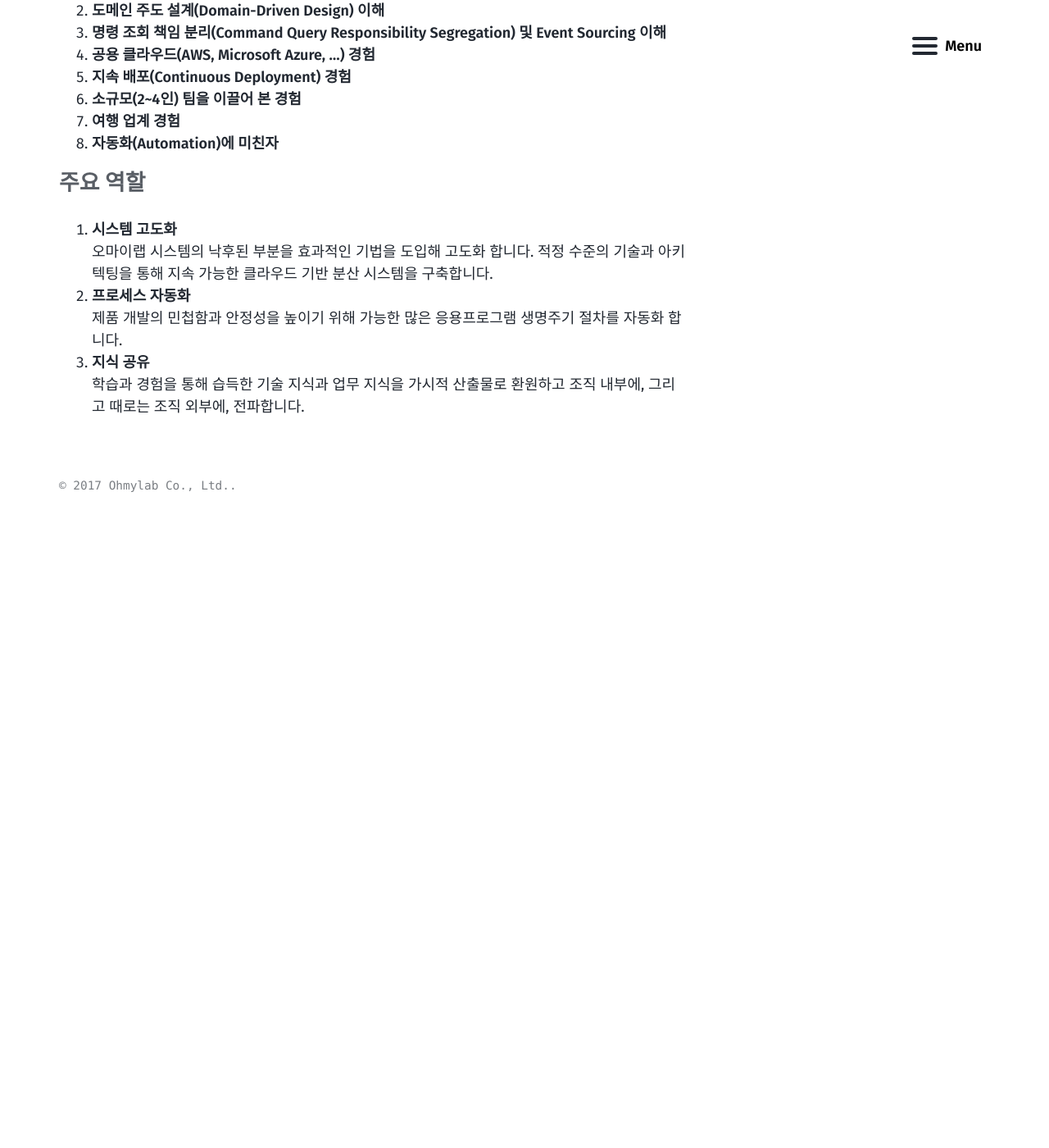
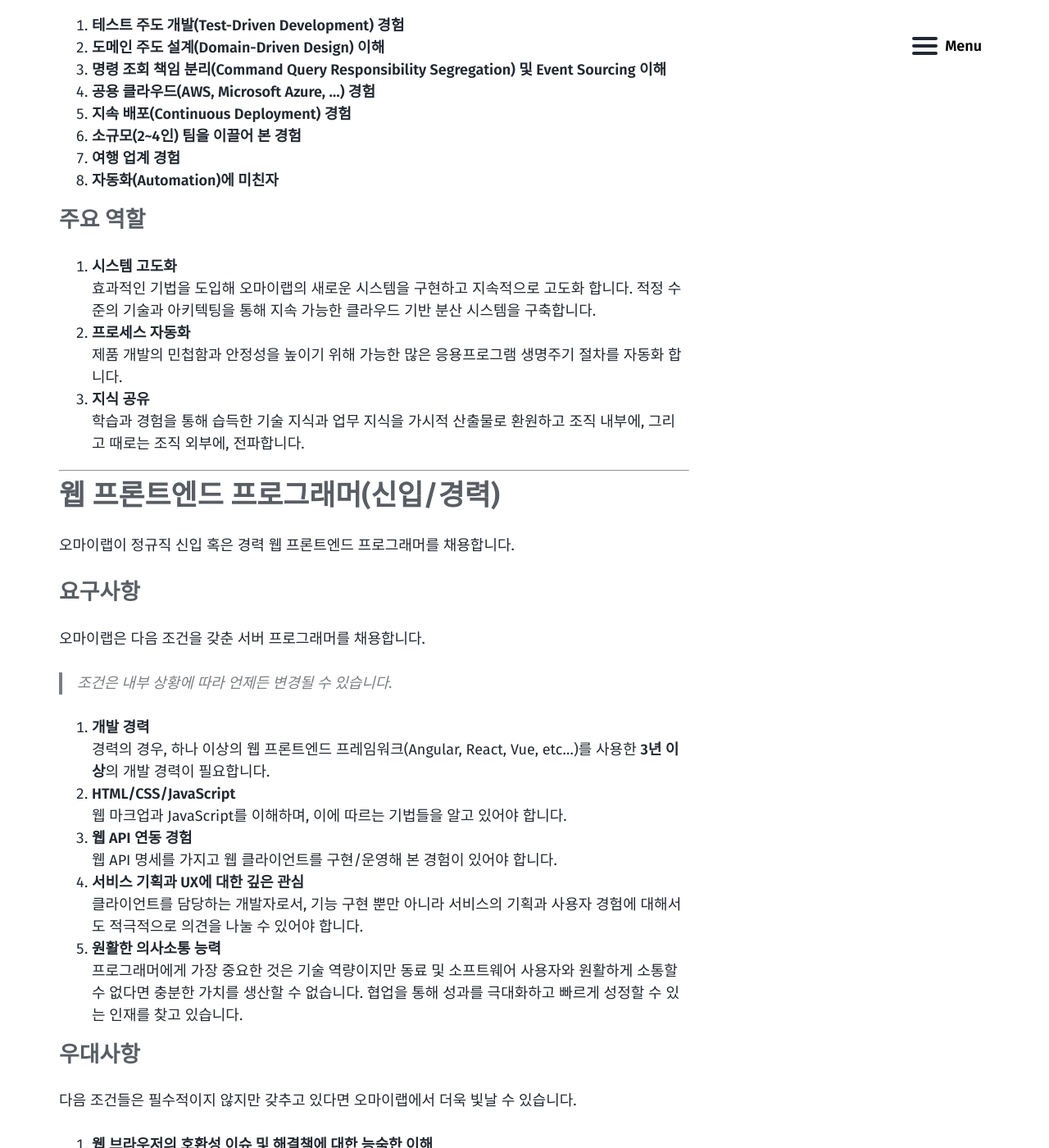
Before and after one commit to mmistakes/jekyll-theme-basically-basic, a Jekyll site: the page built from recruit.md, in a window 1280 px wide and 1400 px high, scrolled down 5699 px. Shown: the whole window at 82% size. Built offline with Jekyll 4.4.1, drawn with Linux system fonts in a browser that asks for light colours; before the commit the page ends 6329 px from its top, so only the background shows below that; some of the changed text lies outside the part shown.

Commit message:
채용 공고 페이지 수정 및 웹 프론트엔드 개발자 공고 추가.

```diff
--- a/recruit.md
+++ b/recruit.md
@@ -72,7 +72,9 @@ actions:
 - 4대 보험, 연차
 
 #### 근무지
-**Korea Office** - 서울특별시 중구 삼일대로 343 16F [[지도보기](https://goo.gl/maps/pb7unR1iSKr){:target="_blank"}]
+- **Seoul(South Korea) Office:**<br />
+서울특별시 중구 삼일대로 343 16F [[지도보기](https://goo.gl/maps/pb7unR1iSKr){:target="_blank"}]<br />
+(또한 해외근무/여행에 결격 사유가 없어야 함)
 
 ## 채용절차 및 지원방법
 
@@ -113,6 +115,44 @@ actions:
 
 ### 주요 역할
 
-1. **시스템 고도화**<br />오마이랩 시스템의 낙후된 부분을 효과적인 기법을 도입해 고도화 합니다. 적정 수준의 기술과 아키텍팅을 통해 지속 가능한 클라우드 기반 분산 시스템을 구축합니다.
+1. **시스템 고도화**<br />효과적인 기법을 도입해 오마이랩의 새로운 시스템을 구현하고 지속적으로 고도화 합니다. 적정 수준의 기술과 아키텍팅을 통해 지속 가능한 클라우드 기반 분산 시스템을 구축합니다.
 1. **프로세스 자동화**<br />제품 개발의 민첩함과 안정성을 높이기 위해 가능한 많은 응용프로그램 생명주기 절차를 자동화 합니다.
 1. **지식 공유**<br />학습과 경험을 통해 습득한 기술 지식과 업무 지식을 가시적 산출물로 환원하고 조직 내부에, 그리고 때로는 조직 외부에, 전파합니다.
+
+---
+
+## <span id="front-end-programmer">웹 프론트엔드 프로그래머(신입/경력)</span>
+
+오마이랩이 정규직 신입 혹은 경력 웹 프론트엔드 프로그래머를 채용합니다.
+
+### 요구사항
+
+오마이랩은 다음 조건을 갖춘 서버 프로그래머를 채용합니다.
+
+> 조건은 내부 상황에 따라 언제든 변경될 수 있습니다.
+
+1. **개발 경력**<br />경력의 경우, 하나 이상의 웹 프론트엔드 프레임워크(Angular, React, Vue, etc...)를 사용한 **3년 이상**의 개발 경력이 필요합니다.
+1. **HTML/CSS/JavaScript**<br />웹 마크업과 JavaScript를 이해하며, 이에 따르는 기법들을 알고 있어야 합니다.
+1. **웹 API 연동 경험**<br />웹 API 명세를 가지고 웹 클라이언트를 구현/운영해 본 경험이 있어야 합니다.
+1. **서비스 기획과 UX에 대한 깊은 관심**<br />클라이언트를 담당하는 개발자로서, 기능 구현 뿐만 아니라 서비스의 기획과 사용자 경험에 대해서도 적극적으로 의견을 나눌 수 있어야 합니다.
+1. **원활한 의사소통 능력**<br />프로그래머에게 가장 중요한 것은 기술 역량이지만 동료 및 소프트웨어 사용자와 원활하게 소통할 수 없다면 충분한 가치를 생산할 수 없습니다. 협업을 통해 성과를 극대화하고 빠르게 성정할 수 있는 인재를 찾고 있습니다.
+
+### 우대사항
+
+다음 조건들은 필수적이지 않지만 갖추고 있다면 오마이랩에서 더욱 빛날 수 있습니다.
+
+1. **웹 브라우저의 호환성 이슈 및 해결책에 대한 능숙한 이해**
+1. **비동기식 요청 처리, 부분적인 페이지 업데이트, AJAX에 대한 이해**
+1. **브라우저 렌더링 행위 및 성과에 대한 이해**
+1. **테스트 주도 개발(Test-Driven Development) 경험**
+1. **도메인 주도 설계(Domain-Driven Design) 이해**
+1. **지속 배포(Continuous Deployment) 경험**
+1. **소규모(2~4인) 팀을 이끌어 본 경험**
+1. **여행 업계 경험**
+1. **자동화(Automation)에 미친자**
+
+### 주요 역할
+
+1. **웹 클라이언트 개발**<br />적정 수준의 기술과 아키텍팅을 통해 브라우저 호환성을 확보한 오마이랩 시스템의 웹 클라이언트를 구현하고 지속적으로 고도화 합니다.
+1. **프로세스 자동화**<br />제품 개발의 민첩함과 안정성을 높이기 위해 가능한 많은 응용프로그램 생명주기 절차를 자동화 합니다.
+1. **지식 공유**<br />학습과 경험을 통해 습득한 기술 지식과 업무 지식을 가시적 산출물로 환원하고 조직 내부에, 그리고 때로는 조직 외부에, 전파합니다.
```
Also changed, not shown: other parts of recruit.md (+5 -5 lines).
